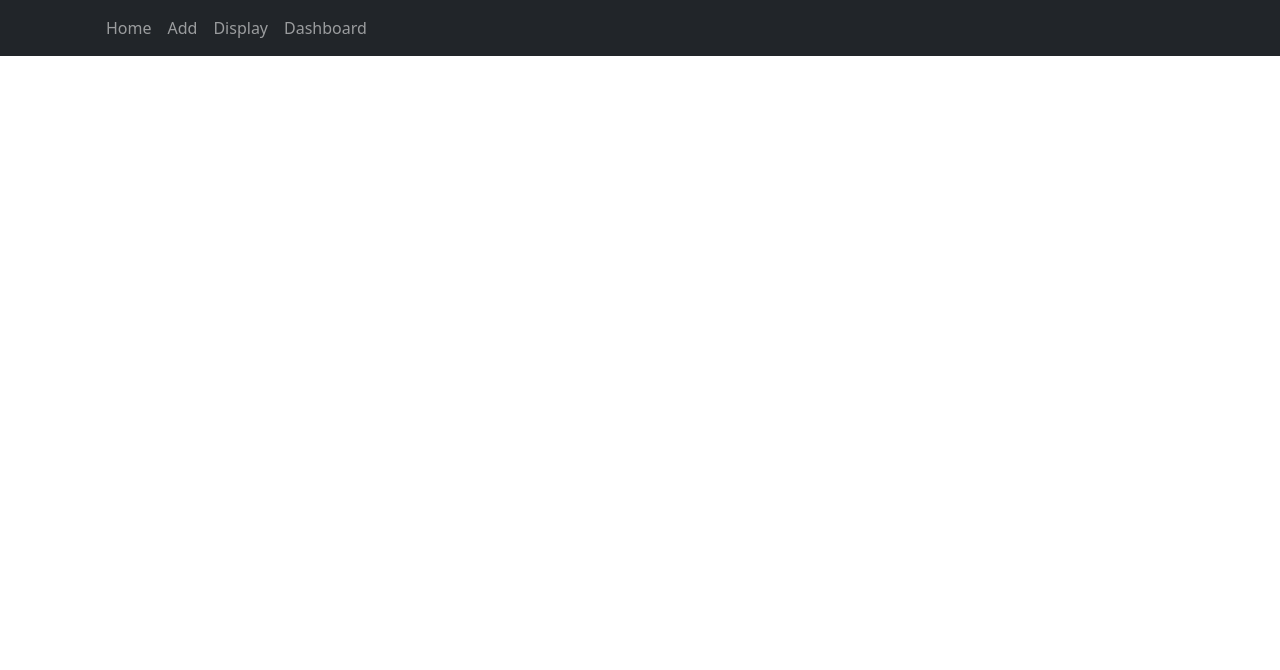
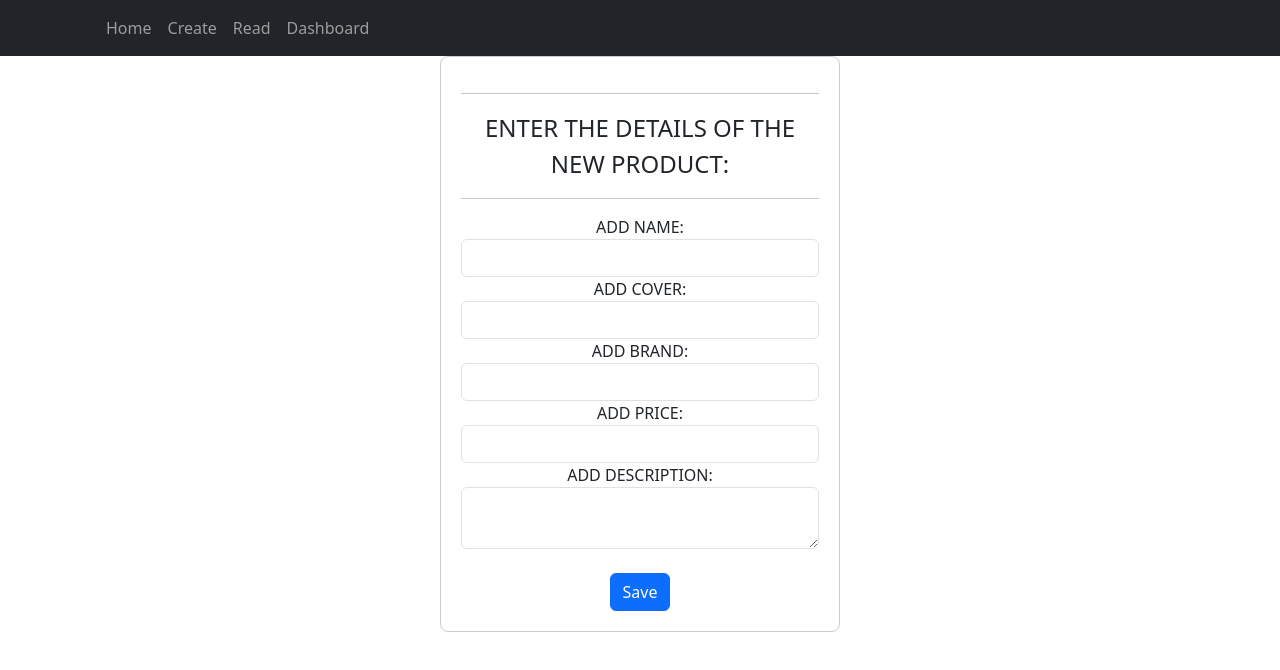
Before and after one commit to G00410483/DataRep-Project, a React (Create React App) app: page /create in a window 1280 px wide. Shown: the top 670 px of the page. Built offline with nearby package versions, Linux system fonts and the light colour scheme.

Commit message:
FIx the connection errors

```diff
--- a/src/App.js
+++ b/src/App.js
@@ -7,8 +7,8 @@
 import {BrowserRouter, Routes, Route} from 'react-router-dom';
 
 // Importing custom components
-import Add from './components/add';
-import Display from './components/display';
+import Create from './components/create';
+import Read from './components/read';
 import Edit from './components/edit';
 import Content from './components/content';
 import Dashboard from './components/dashboard';
@@ -27,8 +27,8 @@
           <Navbar.Brand href="/"></Navbar.Brand>
           <Nav className="me-auto">
             <Nav.Link href="/">Home</Nav.Link>
-            <Nav.Link href="/add">Add</Nav.Link>
-            <Nav.Link href="/display">Display</Nav.Link>
+            <Nav.Link href="/create">Create</Nav.Link>
+            <Nav.Link href="/read">Read</Nav.Link>
             <Nav.Link href="/dashboard">Dashboard</Nav.Link>
           </Nav>
         </Container>
@@ -37,8 +37,8 @@
       {/* Routes for different components */}
       <Routes>
         <Route path='/' element={<Content></Content>}></Route>
-        <Route path='/display' element={<Display></Display>}></Route>
-        <Route path='/add' element={<Add></Add>}></Route>
+        <Route path='/read' element={<Read></Read>}></Route>
+        <Route path='/create' element={<Create></Create>}></Route>
         <Route path='/edit/:id' element={<Edit></Edit>}></Route>
         <Route path='/dashboard' element={<Dashboard></Dashboard>}></Route>
       </Routes>
--- a/src/components/add.js
+++ b/src/components/create.js
@@ -3,7 +3,7 @@
 import axios from "axios";
 
 // Functional component for creating a new book
-function Add() {
+function Create() {
     // State variables to store form input values
     const [title, setTitle] = useState('');
     const [cover, setCover] = useState('');
@@ -11,10 +11,7 @@
     const [price, setPrice] = useState('');
     const [description, setDescription] = useState('');
 
-    // Getting the navigate function
-    const navigate = useNavigate();
-
-    // Function to handle form submission
+     // Function to handle form submission
     const handleSubmit = (e) => {
         e.preventDefault();
 
@@ -27,21 +24,16 @@
             description: description
         };
 
-        // Making a POST request to the server to save the scooter data
         axios.post('http://localhost:4000/api/scooter/', scooter)
-            .then((res) => {
-                // Navigating to the 'read' page after successful update
-                navigate('/read');
-            })
+            .then(/* Handle success if needed */)
             .catch(/* Handle errors if needed */);
     }
 
     return (
         <div style={{ maxWidth: '400px', margin: 'auto', padding: '20px', border: '1px solid #ccc', borderRadius: '8px' }}>
             <hr></hr>
-            <h4 style={{ textAlign: 'center', lineHeight: '1.5' }}>ENTER THE DETAILS OF THE NEW PRODUCT:</h4>
+            <h4 style={{ textAlign: 'center', lineHeight: '1.5'  }}>ENTER THE DETAILS OF THE NEW PRODUCT:</h4>
             <hr></hr>
-            {/* Form for adding a new scooter with event handler for form submission */}
             <form onSubmit={handleSubmit}>
                 <div className="form-group">
                     <label>ADD NAME:</label>
@@ -97,4 +89,4 @@
     );
 }
 
-export default Add;
+export default Create;
--- a/src/components/edit.js
+++ b/src/components/edit.js
@@ -52,7 +52,7 @@
             description: description
         }
 
-          // Making an asynchronous PUT request to update the product details on the server
+        // Making an asynchronous PUT request to update the product details on the server
         axios.put('http://localhost:4000/api/scooter/' + id, scooter)
             .then((res) => {
                 // Navigating to the 'read' page after successful update
@@ -69,7 +69,7 @@
             <hr></hr>
             <h4 style={{ textAlign: 'center', lineHeight: '1.5'  }}>EDIT THE DETAILS OF THE PRODUCT:</h4>
             <hr></hr>
-             {/* Form for editing product details with controlled input fields */}
+            // Functional component for displaying a scooter item
             <form onSubmit={handleSubmit}>
                 <div className="form-group">
                     <label>EDIT NAME:</label>
--- a/src/components/display.js
+++ b/src/components/read.js
@@ -6,7 +6,7 @@
 import Scooters from "./scooters";
 
 // Creating the 'Display' component
-function Display() {
+function Read() {
 
     // Using the 'useState' hook to create a state variable 'data' with an empty array as its initial value
     const [data, setData] = useState([]);
@@ -57,4 +57,4 @@
 
 }
 
-export default Display;
+export default Read;
```
